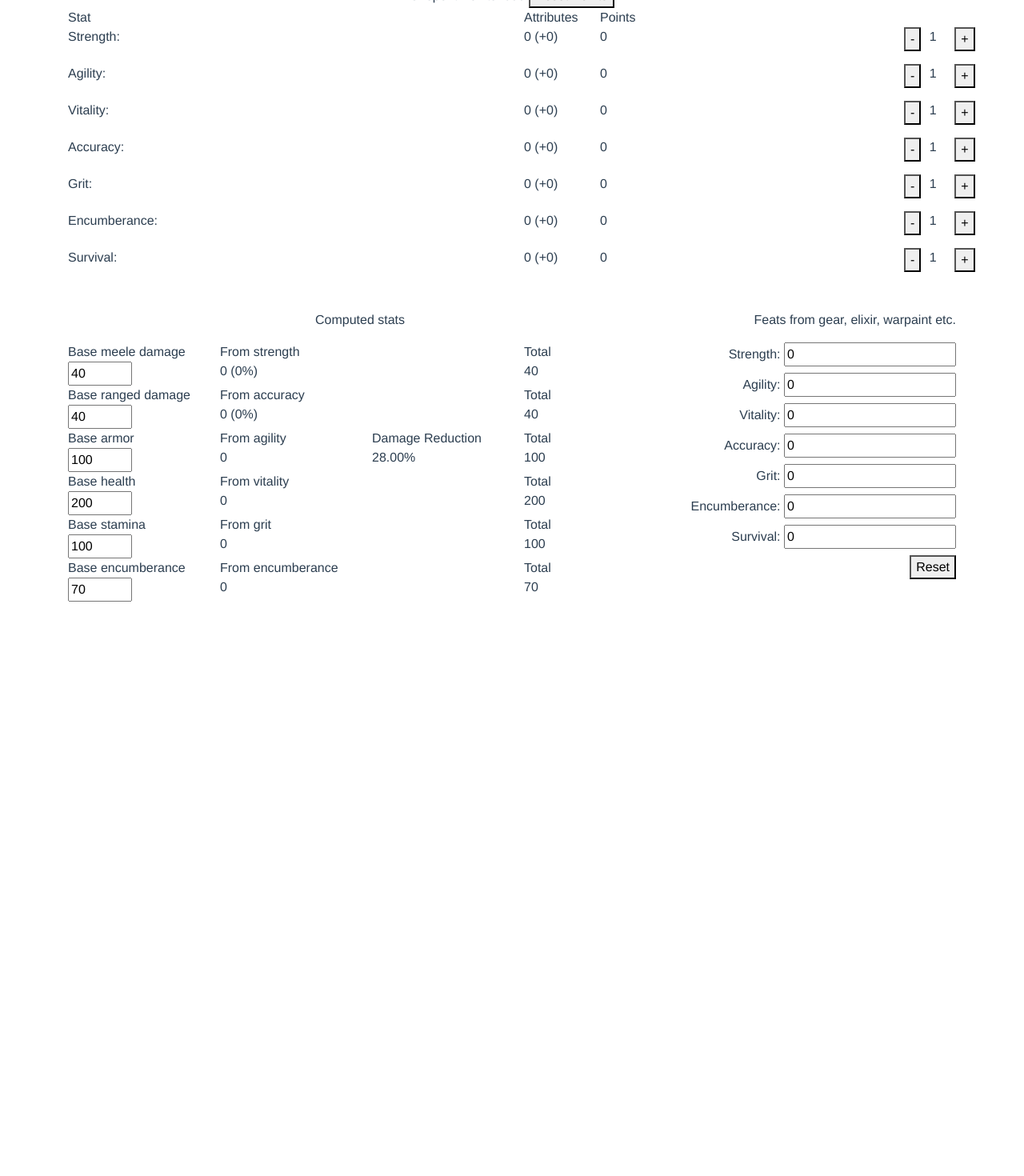
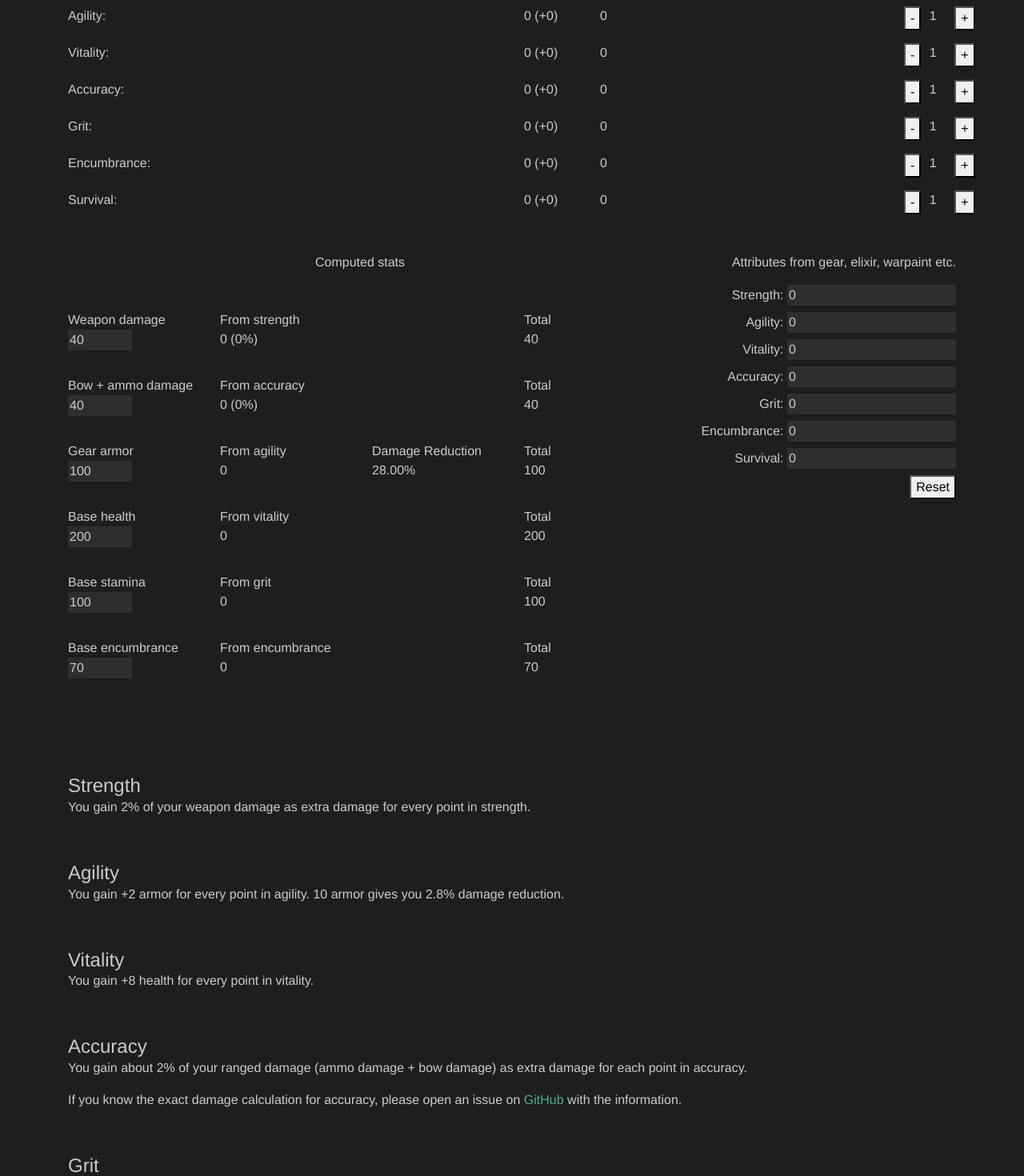
Before and after one commit to DownGoat/SAVAGES, a Vue app in the folder savages/: page / in a window 1280 px wide. Shown: the part 280-1750 px from the top of the page at 80% size. Before the commit the page ends 1032 px from the top, so only its background shows below. Built offline with nearby package versions, Linux system fonts and the light colour scheme.

Commit message:
Pimping and text info.

```diff
--- a/savages/src/App.vue
+++ b/savages/src/App.vue
@@ -1,6 +1,6 @@
 <template>
   <div id="app">
-    <img src="./assets/logo.png">
+    <img class="logo" src="./assets/logo.png">
     <HelloWorld msg="Welcome to Your Vue.js App"/>
   </div>
 </template>
@@ -17,12 +17,23 @@ export default {
 </script>
 
 <style>
+body {
+  background-color: #1e1e1e;
+}
+input {
+  background-color: #2e2e2e;
+  color: #cccccc;
+  border: 0;
+}
+.logo {
+  margin-bottom: 3em;
+}
 #app {
   font-family: 'Avenir', Helvetica, Arial, sans-serif;
   -webkit-font-smoothing: antialiased;
   -moz-osx-font-smoothing: grayscale;
   text-align: center;
-  color: #2c3e50;
   margin-top: 60px;
+  color: #cccccc;
 }
 </style>
--- a/savages/src/components/HelloWorld.vue
+++ b/savages/src/components/HelloWorld.vue
@@ -3,14 +3,15 @@
     <div class="row" id="points"><div class="col-12">Unspent Points: {{points}} <button v-on:click="resetPoints()">Reset Points</button></div></div>
 
     <div class="row headers">
-      <div class="col-md-6 text-left">Stat</div>
+      <div class="col-md-6 text-left"></div>
       <div class="col-md-1 text-left">Attributes</div>
       <div class="col-md-1 text-left">Points</div>
+      <div class="col-md-4 text-left text-right">Cost</div>
     </div>
 
-    <div class="row feat" id="strength">
+    <div class="row attribute" id="strength">
       <div class="label col-md-6 text-left">Strength:</div>
-      <div class="feats col-md-1 text-left">{{strength}} (+{{strengthGear}})</div>
+      <div class="attributes col-md-1 text-left">{{strength}} (+{{strengthGear}})</div>
       <div class="points col-md-1 text-left">{{strengthPoints}}</div>
       <div class="point-buttons col-md-4 text-right">
         <div class="row">
@@ -28,9 +29,9 @@
       </div>
     </div>
 
-    <div class="row feat" id="agility">
+    <div class="row attribute" id="agility">
       <div class="label col-md-6 text-left">Agility:</div>
-      <div class="feats col-md-1 text-left">{{agility}} (+{{agilityGear}})</div>
+      <div class="attributes col-md-1 text-left">{{agility}} (+{{agilityGear}})</div>
       <div class="points col-md-1 text-left">{{agilityPoints}}</div>
       <div class="point-buttons col-md-4 text-right">
         <div class="row">
@@ -48,9 +49,9 @@
       </div>
     </div>
 
-    <div class="row feat" id="vitality">
+    <div class="row attribute" id="vitality">
       <div class="label col-md-6 text-left">Vitality:</div>
-      <div class="feats col-md-1 text-left">{{vitality}} (+{{vitalityGear}})</div>
+      <div class="attributes col-md-1 text-left">{{vitality}} (+{{vitalityGear}})</div>
       <div class="points col-md-1 text-left">{{vitalityPoints}}</div>
       <div class="point-buttons col-md-4 text-right">
         <div class="row">
@@ -68,9 +69,9 @@
       </div>
     </div>
 
-    <div class="row feat" id="accuracy">
+    <div class="row attribute" id="accuracy">
       <div class="label col-md-6 text-left">Accuracy:</div>
-      <div class="feats col-md-1 text-left">{{accuracy}} (+{{accuracyGear}})</div>
+      <div class="attributes col-md-1 text-left">{{accuracy}} (+{{accuracyGear}})</div>
       <div class="points col-md-1 text-left">{{accuracyPoints}}</div>
       <div class="point-buttons col-md-4 text-right">
         <div class="row">
@@ -88,9 +89,9 @@
       </div>
     </div>
 
-    <div class="row feat" id="grit">
+    <div class="row attribute" id="grit">
       <div class="label col-md-6 text-left">Grit:</div>
-      <div class="feats col-md-1 text-left">{{grit}} (+{{gritGear}})</div>
+      <div class="attributes col-md-1 text-left">{{grit}} (+{{gritGear}})</div>
       <div class="points col-md-1 text-left">{{gritPoints}}</div>
       <div class="point-buttons col-md-4 text-right">
         <div class="row">
@@ -108,29 +109,29 @@
       </div>
     </div>
 
-    <div class="row feat" id="encumberance">
-      <div class="label col-md-6 text-left">Encumberance:</div>
-      <div class="feats col-md-1 text-left">{{encumberance}} (+{{encumberanceGear}})</div>
-      <div class="points col-md-1 text-left">{{encumberancePoints}}</div>
+    <div class="row attribute" id="encumbrance">
+      <div class="label col-md-6 text-left">Encumbrance:</div>
+      <div class="attributes col-md-1 text-left">{{encumbrance}} (+{{encumbranceGear}})</div>
+      <div class="points col-md-1 text-left">{{encumbrancePoints}}</div>
       <div class="point-buttons col-md-4 text-right">
         <div class="row">
           <div class="col-md-9"></div>
           <div class="col-md-1">
-            <button v-on:click="changeEncumberance(false)">-</button>
+            <button v-on:click="changeEncumbrance(false)">-</button>
           </div>
           <div class="col-md-1">
-            {{encumberanceCost()}}
+            {{encumbranceCost()}}
           </div>
           <div class="col-md-1">
-            <button v-on:click="changeEncumberance(true)">+</button>
+            <button v-on:click="changeEncumbrance(true)">+</button>
           </div>
         </div>
       </div>
     </div>
 
-    <div class="row feat" id="survival">
+    <div class="row attribute" id="survival">
       <div class="label col-md-6 text-left">Survival:</div>
-      <div class="feats col-md-1 text-left">{{survival}} (+{{survivalGear}})</div>
+      <div class="attributes col-md-1 text-left">{{survival}} (+{{survivalGear}})</div>
       <div class="points col-md-1 text-left">{{survivalPoints}}</div>
       <div class="point-buttons col-md-4 text-right">
         <div class="row">
@@ -153,10 +154,10 @@
         <div class="row">
           <div class="col-12"><p>Computed stats</p></div>
         </div>
-        <div class="row meele">
+        <div class="row base-stat meele">
           <div class="col-md-12">
             <div class="row">
-              <div class="col-md-3 text-left">Base meele damage</div>
+              <div class="col-md-3 text-left">Weapon damage</div>
               <div class="col-md-3 text-left">From strength</div>
               <div class="col-md-3 text-left"></div>
               <div class="col-md-3 text-left">Total</div>
@@ -172,10 +173,10 @@
         </div>
 
 
-        <div class="row ranged">
+        <div class="row base-stat ranged">
           <div class="col-md-12">
             <div class="row">
-              <div class="col-md-3 text-left">Base ranged damage</div>
+              <div class="col-md-3 text-left">Bow + ammo damage</div>
               <div class="col-md-3 text-left">From accuracy</div>
               <div class="col-md-3 text-left"></div>
               <div class="col-md-3 text-left">Total</div>
@@ -190,10 +191,10 @@
         </div>
 
 
-        <div class="row armor">
+        <div class="row base-stat armor">
           <div class="col-md-12">
             <div class="row">
-              <div class="col-md-3 text-left">Base armor</div>
+              <div class="col-md-3 text-left">Gear armor</div>
               <div class="col-md-3 text-left">From agility</div>
               <div class="col-md-3 text-left">Damage Reduction</div>
               <div class="col-md-3 text-left">Total</div>
@@ -208,7 +209,7 @@
         </div>
 
 
-        <div class="row health">
+        <div class="row base-stat health">
           <div class="col-md-12">
             <div class="row">
               <div class="col-md-3 text-left">Base health</div>
@@ -226,7 +227,7 @@
         </div>
 
 
-        <div class="row stamina">
+        <div class="row base-stat stamina">
           <div class="col-md-12">
             <div class="row">
               <div class="col-md-3 text-left">Base stamina</div>
@@ -243,19 +244,19 @@
           </div>
         </div>
 
-        <div class="row encumberance">
+        <div class="row base-stat encumbrance">
           <div class="col-md-12">
             <div class="row">
-              <div class="col-md-3 text-left">Base encumberance</div>
-              <div class="col-md-3 text-left">From encumberance</div>
+              <div class="col-md-3 text-left">Base encumbrance</div>
+              <div class="col-md-3 text-left">From encumbrance</div>
               <div class="col-md-3 text-left"></div>
               <div class="col-md-3 text-left">Total</div>
             </div>
             <div class="row">
-              <div class="col-md-3 text-left"><input class="base-input" type="number" v-model="baseEncumberance" min="0"></div>
-              <div class="col-md-3 text-left">{{(encumberance + Number(encumberanceGear)) * 7}}</div>
+              <div class="col-md-3 text-left"><input class="base-input" type="number" v-model="baseEncumbrance" min="0"></div>
+              <div class="col-md-3 text-left">{{(encumbrance + Number(encumbranceGear)) * 7}}</div>
               <div class="col-md-3 text-left"></div>
-              <div class="col-md-3 text-left">{{(encumberance + Number(encumberanceGear)) * 7 + Number(baseEncumberance)}}</div>
+              <div class="col-md-3 text-left">{{(encumbrance + Number(encumbranceGear)) * 7 + Number(baseEncumbrance)}}</div>
             </div>
           </div>
         </div>
@@ -264,7 +265,7 @@
 
       <div class="col-md-4">
         <div class="row">
-          <div class="col-12 text-right"><p>Feats from gear, elixir, warpaint etc.</p></div>
+          <div class="col-12 text-right"><p>Attributes from gear, elixir, warpaint etc.</p></div>
         </div>
 
         <div class="row">
@@ -288,7 +289,7 @@
         </div>
 
         <div class="row">
-          <div class="col-12 text-right"><label>Encumberance: <input type="number" v-model="encumberanceGear" placeholder="0" min="0"></label></div>
+          <div class="col-12 text-right"><label>Encumbrance: <input type="number" v-model="encumbranceGear" placeholder="0" min="0"></label></div>
         </div>
 
         <div class="row">
@@ -303,6 +304,61 @@
 
     </div>
 
+    <div class="row info">
+      <div class="col-md-12">
+
+        <div class="row strength-info">
+          <div class="col-md-12 text-left">
+            <h4>Strength</h4>
+            <p>You gain 2% of your weapon damage as extra damage for every point in strength.</p>
+          </div>
+        </div>
+
+        <div class="row agility-info">
+          <div class="col-md-12 text-left">
+            <h4>Agility</h4>
+            <p>You gain +2 armor for every point in agility.  10 armor gives you 2.8% damage reduction.</p>
+          </div>
+        </div>
+
+        <div class="row vitality-info">
+          <div class="col-md-12 text-left">
+            <h4>Vitality</h4>
+            <p>You gain +8 health for every point in vitality.</p>
+          </div>
+        </div>
+
+        <div class="row accuracy-info">
+          <div class="col-md-12 text-left">
+            <h4>Accuracy</h4>
+            <p>You gain about 2% of your ranged damage (ammo damage + bow damage) as extra damage for each point in accuracy.<p>
+            <p>If you know the exact damage calculation for accuracy, please open an issue on <a href="https://github.com/DownGoat/SAVAGES">GitHub</a> with the information.</p>
+          </div>
+        </div>
+
+        <div class="row grit-info">
+          <div class="col-md-12 text-left">
+            <h4>Grit</h4>
+            <p>You gain +3 stamina for every point in grit.</p>
+          </div>
+        </div>
+
+        <div class="row grit-info">
+          <div class="col-md-12 text-left">
+            <h4>Encumbrance</h4>
+            <p>You gain +7 encumbrance for every point in encumbrance.</p>
+          </div>
+        </div>
+
+        <div class="row survival-info">
+          <div class="col-md-12 text-left">
+            <h4>Survival</h4>
+            <p>Decreases the food/drink decay. If you know the exact calculation, please open an issue with information on <a href="https://github.com/DownGoat/SAVAGES">GitHub</a>.</p>
+          </div>
+        </div>
+
+      </div>
+    </div>
   </div>
 </template>
 
@@ -316,7 +372,7 @@ export default {
       baseArmor: 100,
       baseHealth: 200,
       baseStamina: 100,
-      baseEncumberance: 70,
+      baseEncumbrance: 70,
 
       strength: 0,
       strengthPoints: 0,
@@ -338,9 +394,9 @@ export default {
       gritPoints: 0,
       gritGear: 0,
 
-      encumberance: 0,
-      encumberancePoints: 0,
-      encumberanceGear: 0,
+      encumbrance: 0,
+      encumbrancePoints: 0,
+      encumbranceGear: 0,
 
       survival: 0,
       survivalPoints: 0,
@@ -371,8 +427,8 @@ export default {
       this.accuracyPoints = 0;
       this.grit = 0;
       this.gritPoints = 0;
-      this.encumberance = 0;
-      this.encumberancePoints = 0;
+      this.encumbrance = 0;
+      this.encumbrancePoints = 0;
       this.survival = 0;
       this.survivalPoints = 0;
       this.points = 390;
@@ -405,7 +461,7 @@ export default {
 
       return {
         points: newPoints,
-        feat: newFeat,
+        attribute: newFeat,
         cost: cost,
         spentPoints: spentPoints
       };
@@ -417,7 +473,7 @@ export default {
         this.strength,
         Number(this.strengthGear)
       );
-      this.strength = newValues.feat;
+      this.strength = newValues.attribute;
       this.points = newValues.points;
       this.strengthPoints = newValues.spentPoints;
     },
@@ -441,7 +497,7 @@ export default {
         this.agility,
         Number(this.agilityGear)
       );
-      this.agility = newValues.feat;
+      this.agility = newValues.attribute;
       this.points = newValues.points;
       this.agilityPoints = newValues.spentPoints;
     },
@@ -452,7 +508,7 @@ export default {
         this.vitality,
         Number(this.vitalityGear)
       );
-      this.vitality = newValues.feat;
+      this.vitality = newValues.attribute;
       this.points = newValues.points;
       this.vitalityPoints = newValues.spentPoints;
     },
@@ -463,7 +519,7 @@ export default {
         this.accuracy,
         Number(this.agilityGear)
       );
-      this.accuracy = newValues.feat;
+      this.accuracy = newValues.attribute;
       this.points = newValues.points;
       this.accuracyPoints = newValues.spentPoints;
     },
@@ -471,7 +527,8 @@ export default {
     accuracyDamage() {
       return Number(
         Number(
-          40 * ((this.accuracy + Number(this.accuracyGear)) * 2 / 100)
+          Number(this.baseRanged) *
+            ((this.accuracy + Number(this.accuracyGear)) * 2 / 100)
         ).toFixed(0)
       );
     },
@@ -486,20 +543,20 @@ export default {
         this.grit,
         Number(this.gritGear)
       );
-      this.grit = newValues.feat;
+      this.grit = newValues.attribute;
       this.points = newValues.points;
       this.gritPoints = newValues.spentPoints;
     },
 
-    changeEncumberance: function(increment) {
+    changeEncumbrance: function(increment) {
       var newValues = this.pointCalculation(
         increment,
-        this.encumberance,
-        Number(this.encumberanceGear)
+        this.encumbrance,
+        Number(this.encumbranceGear)
       );
-      this.encumberance = newValues.feat;
+      this.encumbrance = newValues.attribute;
       this.points = newValues.points;
-      this.encumberancePoints = newValues.spentPoints;
+      this.encumbrancePoints = newValues.spentPoints;
     },
 
     changeSurvival: function(increment) {
@@ -508,7 +565,7 @@ export default {
         this.survival,
         Number(this.survivalGear)
       );
-      this.survival = newValues.feat;
+      this.survival = newValues.attribute;
       this.points = newValues.points;
       this.survivalPoints = newValues.spentPoints;
     },
@@ -533,8 +590,8 @@ export default {
       return (this.grit - this.grit % 5) / 5 + 1;
     },
 
-    encumberanceCost() {
-      return (this.encumberance - this.encumberance % 5) / 5 + 1;
+    encumbranceCost() {
+      return (this.encumbrance - this.encumbrance % 5) / 5 + 1;
     },
 
     survivalCost() {
@@ -547,7 +604,7 @@ export default {
       this.vitalityGear = 0;
       this.accuracyGear = 0;
       this.gritGear = 0;
-      this.encumberanceGear = 0;
+      this.encumbranceGear = 0;
       this.survivalGear = 0;
     }
   }
@@ -556,7 +613,7 @@ export default {
 
 <!-- Add "scoped" attribute to limit CSS to this component only -->
 <style scoped>
-h3 {
+h4 {
   margin: 40px 0 0;
 }
 ul {
@@ -579,7 +636,15 @@ a {
   width: 5em;
 }
 
-.feat {
+.attribute {
   margin-bottom: 1em;
 }
+
+.info {
+  margin-top: 5em;
+}
+
+ .base-stat {
+   margin-top: 2em;
+ }
 </style>
```
Also changed, not shown: savages/src/assets/logo.png, 1 other file (tests, documents, lock files or other folders).
